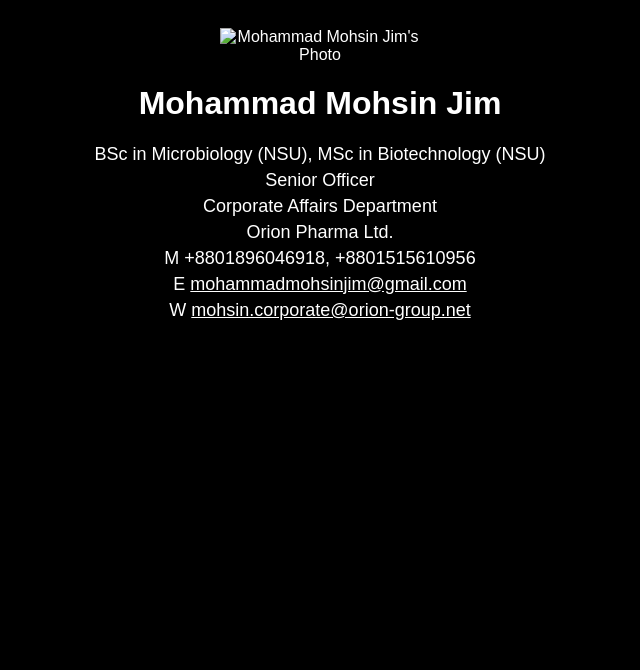
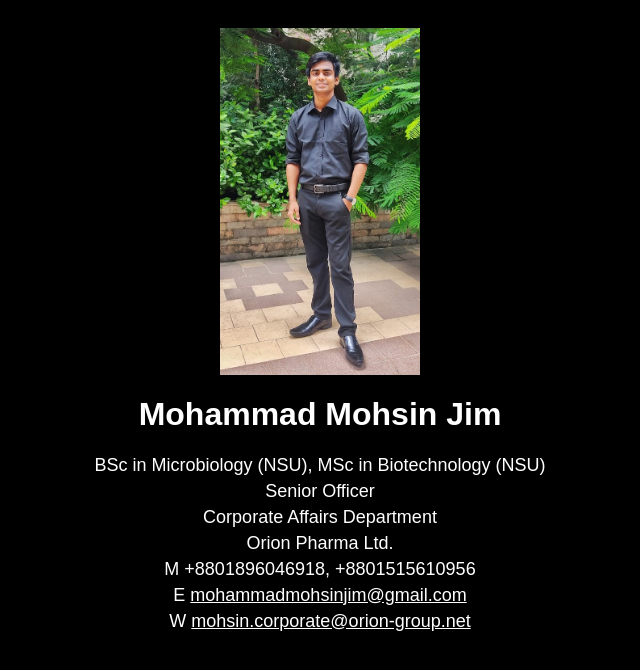
Before and after one commit to mohsinjim/mohsinjim.github.io, a plain HTML site: page index.html in a window 1280 px wide. Shown: the whole page, without its empty margins (320-960 px from the left). Drawn offline with Linux system fonts and the light colour scheme.

Commit message:
Update index.html

```diff
--- a/index.html
+++ b/index.html
@@ -27,7 +27,7 @@
 </head>
 <body>
     <div class="contact-info">
-        <img src="your-image-url.jpg" alt="Mohammad Mohsin Jim's Photo" class="header-image">
+        <img src="image.jpg" alt="Mohammad Mohsin Jim's Photo" class="header-image">
         <h1>Mohammad Mohsin Jim</h1>
         <p>BSc in Microbiology (NSU), MSc in Biotechnology (NSU)</p>
         <p>Senior Officer</p>
```
